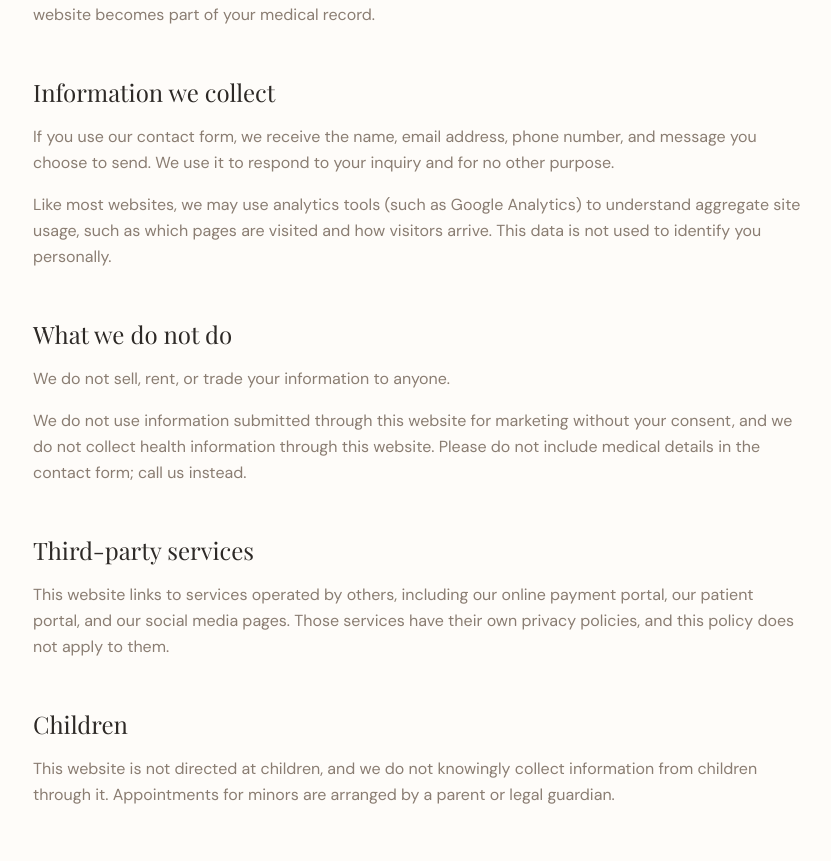
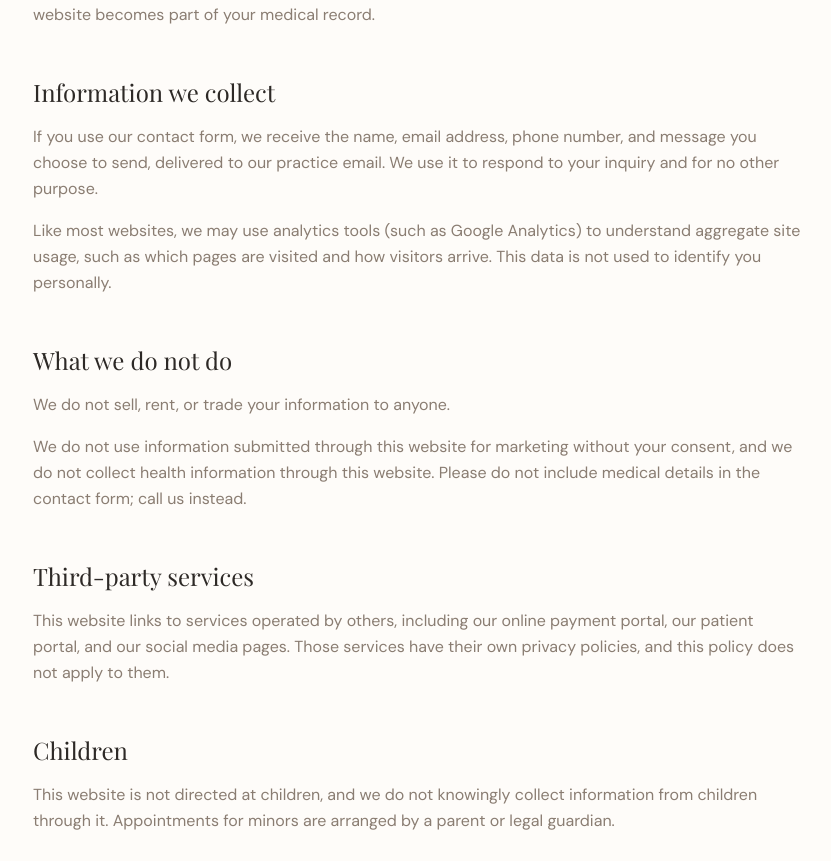
Before and after one commit to asimmons-coder/novice-group-derm-website, a Next.js app: page /privacy in a window 1280 px wide. Shown: the part 844-1705 px from the top of the page, without its empty margins (223-1054 px from the left). Built offline with nearby package versions, Linux system fonts and the light colour scheme; no server answers.

Commit message:
Note that contact form submissions are emailed to the practice

```diff
--- a/src/app/privacy/page.tsx
+++ b/src/app/privacy/page.tsx
@@ -41,8 +41,8 @@ export default function PrivacyPage() {
             <>
               <p>
                 If you use our contact form, we receive the name, email address, phone number,
-                and message you choose to send. We use it to respond to your inquiry and for no
-                other purpose.
+                and message you choose to send, delivered to our practice email. We use it to
+                respond to your inquiry and for no other purpose.
               </p>
               <p>
                 Like most websites, we may use analytics tools (such as Google Analytics) to
```
